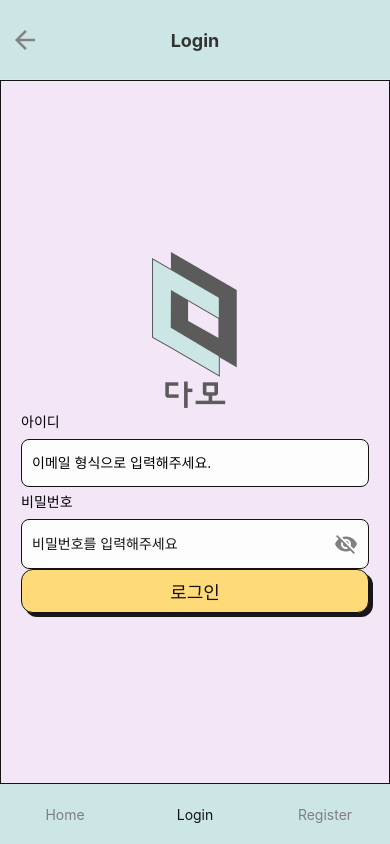
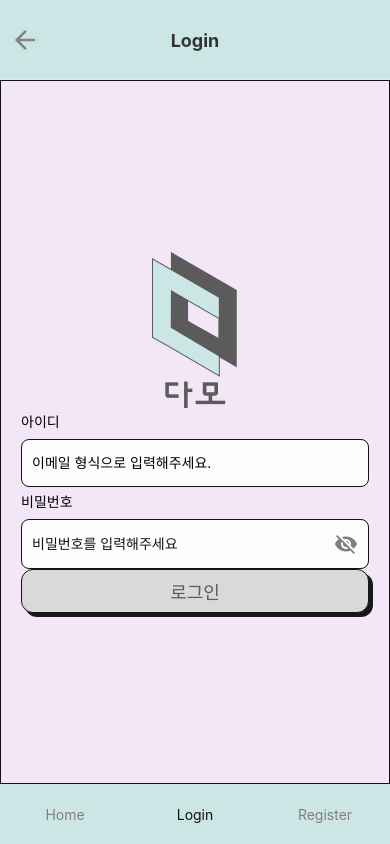
Before and after one commit to DAMO-moim/frontend, a React Native app: screen /Login in a window 390 px wide. Built offline with nearby package versions, Linux system fonts and the light colour scheme.

Commit message:
버튼 컴포넌트 비활성화 작업 및 로그인 아이디 한글자 이상 비번 8이상 20이하 일경우에만 버튼 활성화 기능구현

```diff
--- a/src/components/CustomButton.js
+++ b/src/components/CustomButton.js
@@ -1,11 +1,22 @@
 import React from 'react';
 import { TouchableOpacity, Text, StyleSheet } from 'react-native';
 import { commonBtn } from '../constants/styles';
+import { GRAY_COLOR, WHITE_COLOR } from '../constants/colors'; // 비활성화 스타일용 색상
 
-export const CustomButton = ({ title, onPress, style }) => {
+export const CustomButton = ({ title, onPress, style, disabled }) => {
   return (
-    <TouchableOpacity style={[style.btnBox, style]} onPress={onPress}>
-      <Text style={style.btnText}>{title}</Text>
+    <TouchableOpacity
+      style={[
+        commonBtn.btnBox,
+        style,
+        disabled && commonBtn.disabledBtn // 비활성화 상태 적용
+      ]}
+      onPress={!disabled ? onPress : null} // 비활성화 시 클릭 방지
+      activeOpacity={disabled ? 1 : 0.7} // 비활성화일 때 클릭 애니메이션 제거
+    >
+      <Text style={[commonBtn.btnText, disabled && commonBtn.disabledText]}>
+        {title}
+      </Text>
     </TouchableOpacity>
   );
 };
--- a/src/constants/styles.js
+++ b/src/constants/styles.js
@@ -1,5 +1,5 @@
 import { StyleSheet } from 'react-native';
-import { BLACK_COLOR, ERROR_COLOR, G_DARKER_COLOR, NAV_BAR_COLOR, PRIMARY_BACK_COLOR, PRIMARY_BTN_COLOR, WHITE_COLOR } from './colors';
+import { BLACK_COLOR, ERROR_COLOR, G_DARKER_COLOR, G_LIGHT_COLOR, NAV_BAR_COLOR, PRIMARY_BACK_COLOR, PRIMARY_BTN_COLOR, WHITE_COLOR } from './colors';
 
 export const commonStyles = StyleSheet.create({
   container: {
@@ -58,8 +58,17 @@ export const commonBtn = StyleSheet.create({
     textAlign: 'center',
     fontSize: 18,
     color: BLACK_COLOR,
-  }
+  },
+
+   // 비활성화 상태 스타일
+   disabledBtn: {
+    backgroundColor: G_LIGHT_COLOR,
+  },
+  disabledText: {
+    color: G_DARKER_COLOR,
+  },
 })
+
 
 export const categoryIcon = StyleSheet.create({
   gContainer:{
--- a/src/screens/loginBefore/LoginScreen.js
+++ b/src/screens/loginBefore/LoginScreen.js
@@ -70,7 +70,11 @@ export const LoginScreen = () => {
         description={passwordError ? '비밀번호 형식이 잘못되었습니다.' : ''}
       />
 
-      <CustomButton style={commonBtn} title="로그인" onPress={handleSubmit} />
+      <CustomButton
+        title="로그인"
+        onPress={handleSubmit}
+        disabled={email.length < 1 || password.length < 7 || password.length > 21}
+      />
     </View>
   );
 };
```
